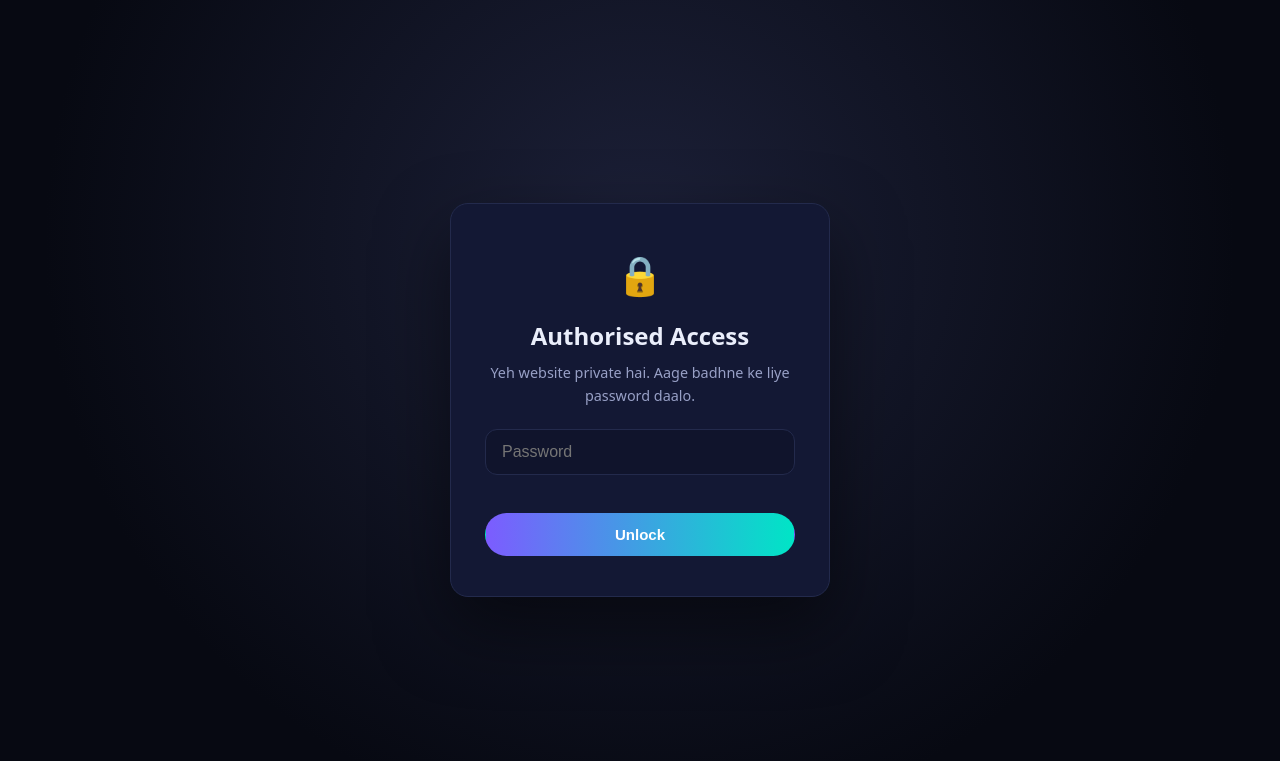
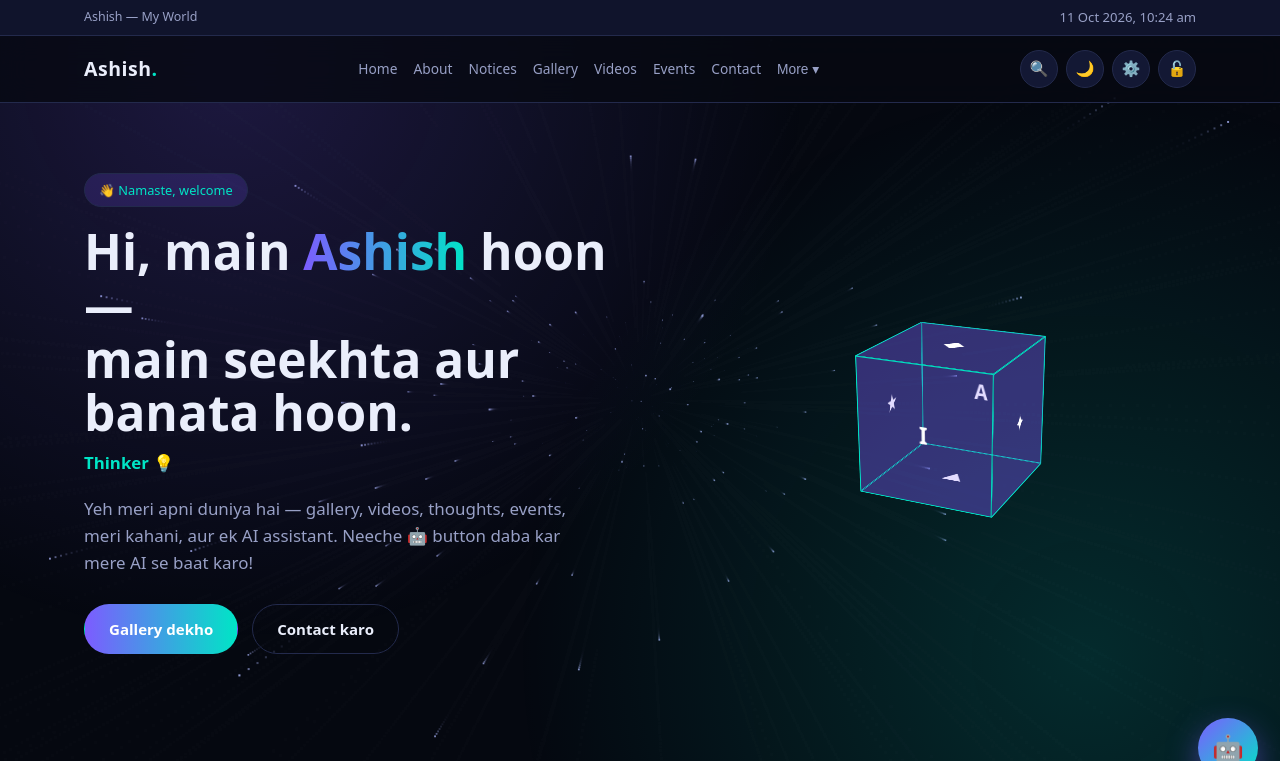
Before and after one commit to pratibhargd16-afk/Myweb, a plain HTML site: page index.html in a window 1280 px wide. Shown: the top 761 px of the page. Drawn offline with Linux system fonts and the light colour scheme.

Commit message:
Update index.html

```diff
--- a/index.html
+++ b/index.html
@@ -580,7 +580,7 @@ const DATA = {
   ]
 };
 
-const CONFIG = { MODE:"private", PASSWORD:"ashish123", AI_URL:"https://api.openai.com/v1/chat/completions", AI_MODEL:"gpt-4o-mini" };
+const CONFIG = { MODE:"public", PASSWORD:"ashish123", AI_URL:"https://api.openai.com/v1/chat/completions", AI_MODEL:"gpt-4o-mini" };
 
 /* ================================================================
    RENDER — DATA se poora page banao
```
